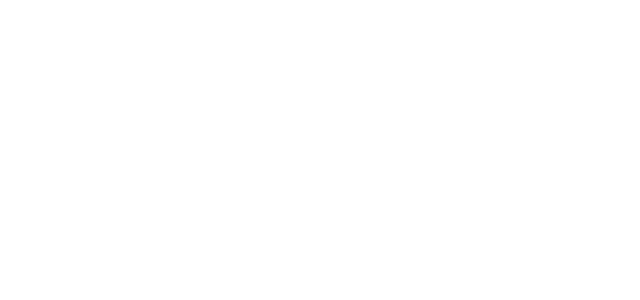
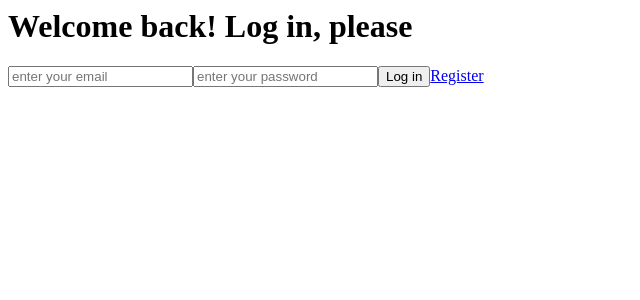
Before and after one commit to nataYar/to-do-list, a React (Create React App) app: page /login in a window 1280 px wide. Shown: the top 300 px of the page, without its empty margins (0-640 px from the left). Built offline with nearby package versions, Linux system fonts and the light colour scheme; no server answers.

Commit message:
login and sign up added

```diff
--- /dev/null
+++ b/src/Auth.js
@@ -0,0 +1,32 @@
+// import React, { useEffect, useState } from "react";
+// import firebase from "./firebase";
+
+// const AuthContext = React.createContext();
+
+// const AuthProvider = ({ children }) => {
+//   const [currentUser, setCurrentUser] = useState(null);
+//   const [pending, setPending] = useState(true);
+
+//   useEffect(() => {
+//     firebase.auth().onAuthStateChanged((user) => {
+//       setCurrentUser(user)
+//       setPending(false)
+//     });
+//   }, []);
+
+//   if(pending){
+//     return <>Loading...</>
+//   }
+
+//   return (
+//     <AuthContext.Provider
+//       value={{
+//         currentUser
+//       }}
+//     >
+//       {children}
+//     </AuthContext.Provider>
+//   );
+// };
+// export default AuthContext;
+// export default AuthProvider;
--- a/src/Components/App/App.js
+++ b/src/Components/App/Dashboard.js
@@ -1,10 +1,12 @@
 import React, { useState, useEffect } from 'react';
-import './App.css';
+import './Dashboard.css';
 
 import NewTaskForm from './NewTaskForm/NewTaskForm';
 import TaskList from './TaskList/TaskList';
+import { Link } from 'react-router-dom';
+import firebase from '/Users/nataliayarysheva/projects/toDoList/src/firebase.js';
 
-function App() {
+function Dashboard() {
   const [input, setInput] = useState('');
   const [list, setList] = useState([]);
   const [status, setStatus] = useState('all');
@@ -52,7 +54,8 @@ function App() {
 
   return (
     <div className='todo-app'>
-      <header>What are we doing today?</header>
+      <Link to="/login">Log out</Link>
+      <header>What's next?</header>
       <NewTaskForm
         input={input}
         setInput={setInput}
@@ -67,4 +70,4 @@ function App() {
   );
 }
 
-export default App;
+export default Dashboard;
--- a/src/Components/App/NewTaskForm/NewTaskForm.js
+++ b/src/Components/App/NewTaskForm/NewTaskForm.js
@@ -26,7 +26,7 @@ function NewTaskForm ({ input, setInput, list, setList, setStatus }) {
         <form className='ntask-container'>
             <input className='ntask-input' type='text' onChange={handleInput} value={input}/>
             <button className='ntask-button' type='submit'
-            onClick={handleSubmit}>Submit</button>
+            onClick={handleSubmit}>Add</button>
 
                 <select name='todos' className='ntask-filter ntask-item'
                 onChange={handleStatusChange} >
--- a/src/Components/Login/login.js
+++ b/src/Components/Login/login.js
@@ -0,0 +1,38 @@
+import React, { useState } from 'react';
+import { Link } from 'react-router-dom';
+import firebase from '/Users/nataliayarysheva/projects/toDoList/src/firebase.js';
+// import firebase from '../firebase';
+function Login (props) {
+    const [email, setEmail] = useState('');
+	const [password, setPassword] = useState('');
+
+    return (
+        <main>
+          <form onSubmit={handleLogin}>
+            <h1 className="header">Welcome back! Log in, please</h1>
+            <input className="inputBox" placeholder="enter your email" type="text"
+            value={email} onChange = {e => setEmail(e.target.value)}required/>
+
+            <input className="inputBox" placeholder="enter your password" type="password" minLength="6"
+            value={password} onChange = {e => setPassword(e.target.value)}required/>
+
+            <button className="SLButton" type="submit">Log in</button>
+
+            <Link to="/register">Register</Link>
+          </form>
+      </main>
+    )
+
+    async function handleLogin(e) {
+        e.preventDefault();
+       try {
+           await firebase
+           .auth()
+           .signInWithEmailAndPassword(email, password);
+           props.history.push('/dashboard')
+       } catch (error){
+           console.log(error)}
+        }
+}
+
+export default Login;
--- /dev/null
+++ b/src/Components/Register/register.js
@@ -0,0 +1,44 @@
+import React, { useState } from 'react';
+import { Link } from "react-router-dom";
+import firebase from '/Users/nataliayarysheva/projects/toDoList/src/firebase.js';
+
+
+function Register (props) {
+
+    const [email, setEmail] = useState('');
+	const [password, setPassword] = useState('');
+
+    return (
+        <main>
+          <form onSubmit={handleSubmit}>
+            <h1 className="header">New user? Register, please</h1>
+
+            <input className="inputBox" placeholder="enter your email" type="text"
+            value={email} onChange = {e => setEmail(e.target.value)} required/>
+
+            <input className="inputBox" placeholder="enter your password" type="password" minLength="6"
+            value={password} onChange = {e => setPassword(e.target.value)} required/>
+
+            <button className="SLButton" type="submit"
+            >Register</button>
+
+            <Link to="/login">Log in</Link>
+          </form>
+      </main>
+    )
+
+    async function handleSubmit(e) {
+        e.preventDefault();
+        try {
+            await firebase
+            .auth()
+            .createUserWithEmailAndPassword(email, password)
+            props.history.push("/dashboard");
+        } catch (error) {
+            console.log(error);
+
+        }
+    }
+}
+
+export default Register;
--- /dev/null
+++ b/src/firebase.js
@@ -0,0 +1,22 @@
+import firebase from "firebase/app";
+import 'firebase/auth';
+// import app from 'firebase/app';
+import 'firebase/firebase-firestore';
+
+// Required for side-effects
+require('firebase/database');
+require('firebase/storage');
+
+const firebaseConfig = {
+  apiKey: "AIzaSyCQmrtblKBtLC5ZX7BOK7fFEqdpkUAa7cw",
+  authDomain: "todolist-beb72.firebaseapp.com",
+  projectId: "todolist-beb72",
+  storageBucket: "todolist-beb72.appspot.com",
+  messagingSenderId: "696086738032",
+  appId: "1:696086738032:web:206ce49bf7f8b7f7ab70b5",
+  measurementId: "G-3FE6ZEVXCS"
+}
+
+firebase.initializeApp(firebaseConfig);
+
+export default firebase;
--- a/src/index.js
+++ b/src/index.js
@@ -1,34 +1,18 @@
 import React from 'react';
 import ReactDOM from 'react-dom';
-import { BrowserRouter as Router, Route, Link } from "react-router-dom";
-import firebase from "firebase/app";
-import App from './Components/App/App';
-
-// Required for side-effects
-require('firebase/firestore');
-require('firebase/auth');
-require('firebase/database');
-require('firebase/storage');
-
-const firebaseConfig = {
-  apiKey: "AIzaSyCQmrtblKBtLC5ZX7BOK7fFEqdpkUAa7cw",
-  authDomain: "todolist-beb72.firebaseapp.com",
-  projectId: "todolist-beb72",
-  storageBucket: "todolist-beb72.appspot.com",
-  messagingSenderId: "696086738032",
-  appId: "1:696086738032:web:206ce49bf7f8b7f7ab70b5",
-  measurementId: "G-3FE6ZEVXCS"
-}
-
-firebase.initializeApp(firebaseConfig);
-
+import { BrowserRouter as Router, Route } from "react-router-dom";
+import Dashboard from './components/App/Dashboard';
+import Login from './components/Login/login';
+import Register from './components/Register/register';
+// import { AuthContext, AuthProvider } from './Auth';
 
 const routing = (
+
   <Router>
     <div>
-      {/* <Route exact path='/register' component={Register}/>
-      <Route exact path='/login' component={Login}/> */}
-      <Route exact path='/app' component={App}/>
+      <Route exact path='/register' component={Register}/>
+      <Route exact path='/login' component={Login}/>
+      <Route exact path='/dashboard' component={Dashboard}/>
     </div>
   </Router>
 )
```
Also changed, not shown: src/Components/App/Dashboard.css (renamed from src/Components/App/App.css), src/Components/Register/register.css (added).
